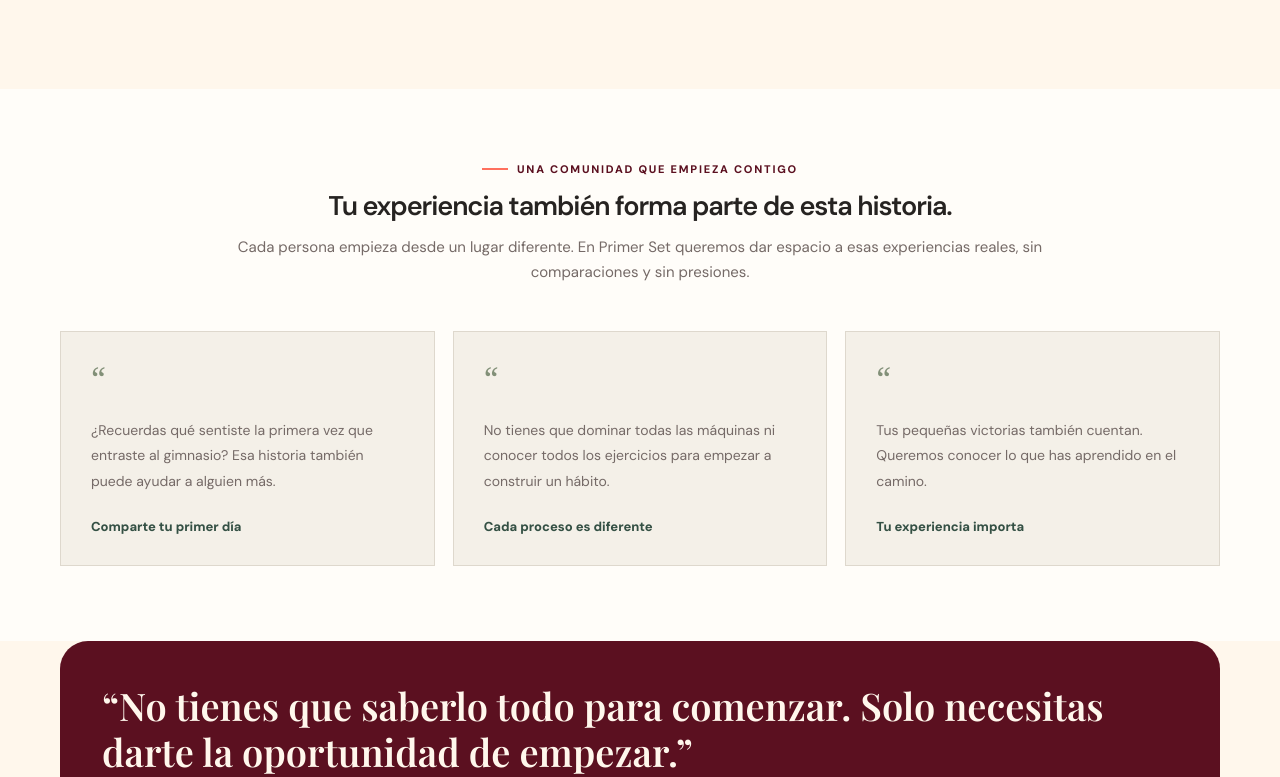
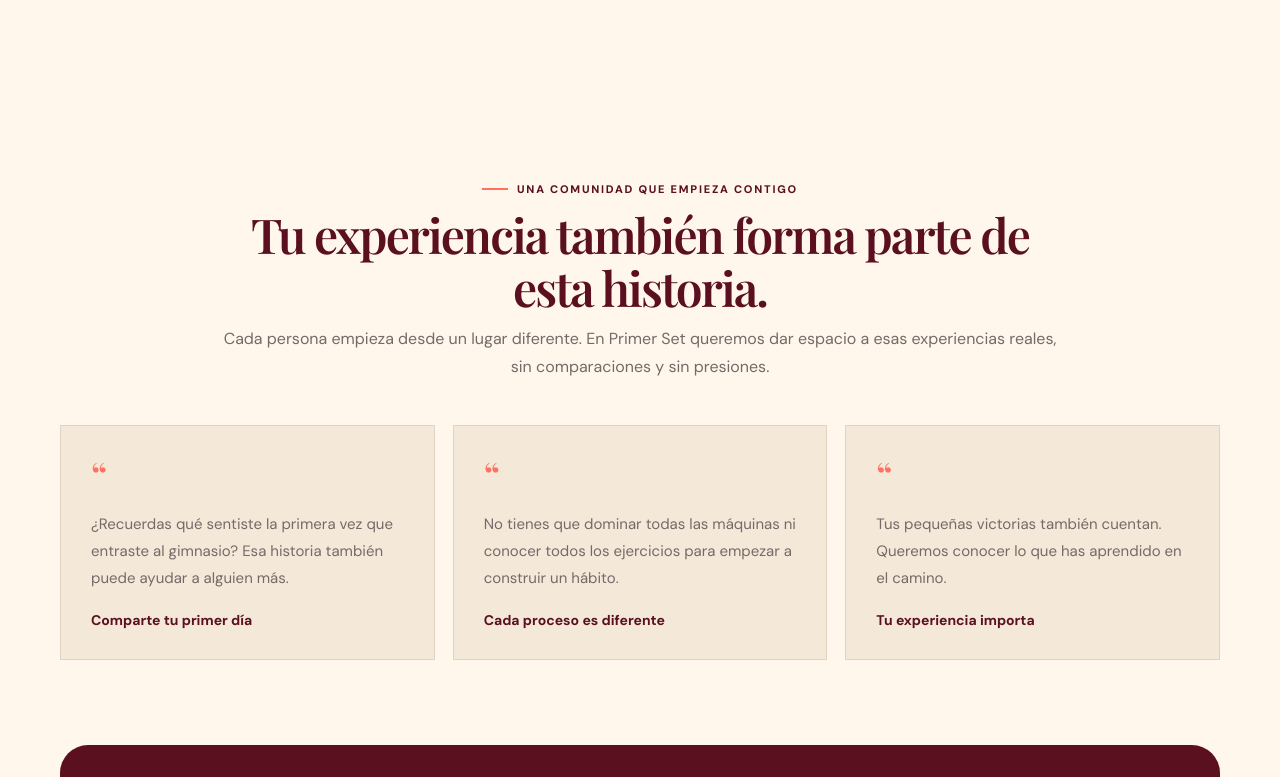
Before and after one commit to suzely250305-blip/Primer-Set-, a plain HTML site: page index.html in a window 1280 px wide. Shown: the part 2880-3657 px from the top of the page. Drawn offline with nearby package versions, Linux system fonts and the light colour scheme.

Commit message:
Update styles.css

```diff
--- a/styles.css
+++ b/styles.css
@@ -104,3 +104,77 @@ footer{background:var(--wine);color:var(--cream);padding:45px 0}.footer-row{disp
     font-size: 23px !important;
   }
 }
+
+/* TARJETAS DE COMUNIDAD - IDENTIDAD PRIMER SET */
+
+.community-section {
+  background: #FFF7EC !important;
+  padding: 85px 0 !important;
+}
+
+.community-section .community-heading {
+  max-width: 850px !important;
+  margin: 0 auto 45px !important;
+  text-align: center !important;
+}
+
+.community-section .community-heading h2 {
+  font-family: 'Playfair Display', serif !important;
+  color: #5B1020 !important;
+  font-size: clamp(32px, 5vw, 48px) !important;
+  line-height: 1.1 !important;
+}
+
+.community-section .community-heading p {
+  color: #756A67 !important;
+  font-family: 'DM Sans', sans-serif !important;
+  font-size: 16px !important;
+  line-height: 1.7 !important;
+}
+
+.community-section .community-grid {
+  display: grid !important;
+  grid-template-columns: repeat(3, minmax(0, 1fr)) !important;
+  gap: 18px !important;
+}
+
+.community-section .community-card {
+  background: #F4E8D9 !important;
+  border: 1px solid #E3D2C4 !important;
+  border-radius: 0 !important;
+  padding: 30px !important;
+  min-height: 235px !important;
+  display: flex !important;
+  flex-direction: column !important;
+  justify-content: space-between !important;
+  box-shadow: none !important;
+}
+
+.community-section .quote-mark {
+  color: #FF705E !important;
+  font-family: 'Playfair Display', serif !important;
+  font-size: 36px !important;
+  line-height: 1 !important;
+}
+
+.community-section .community-card p {
+  color: #756A67 !important;
+  font-family: 'DM Sans', sans-serif !important;
+  font-size: 15px !important;
+  line-height: 1.8 !important;
+  margin: 18px 0 !important;
+}
+
+.community-section .community-card h3 {
+  color: #5B1020 !important;
+  font-family: 'DM Sans', sans-serif !important;
+  font-size: 14px !important;
+  font-weight: 700 !important;
+  margin: 0 !important;
+}
+
+@media (max-width: 800px) {
+  .community-section .community-grid {
+    grid-template-columns: 1fr !important;
+  }
+}
```
